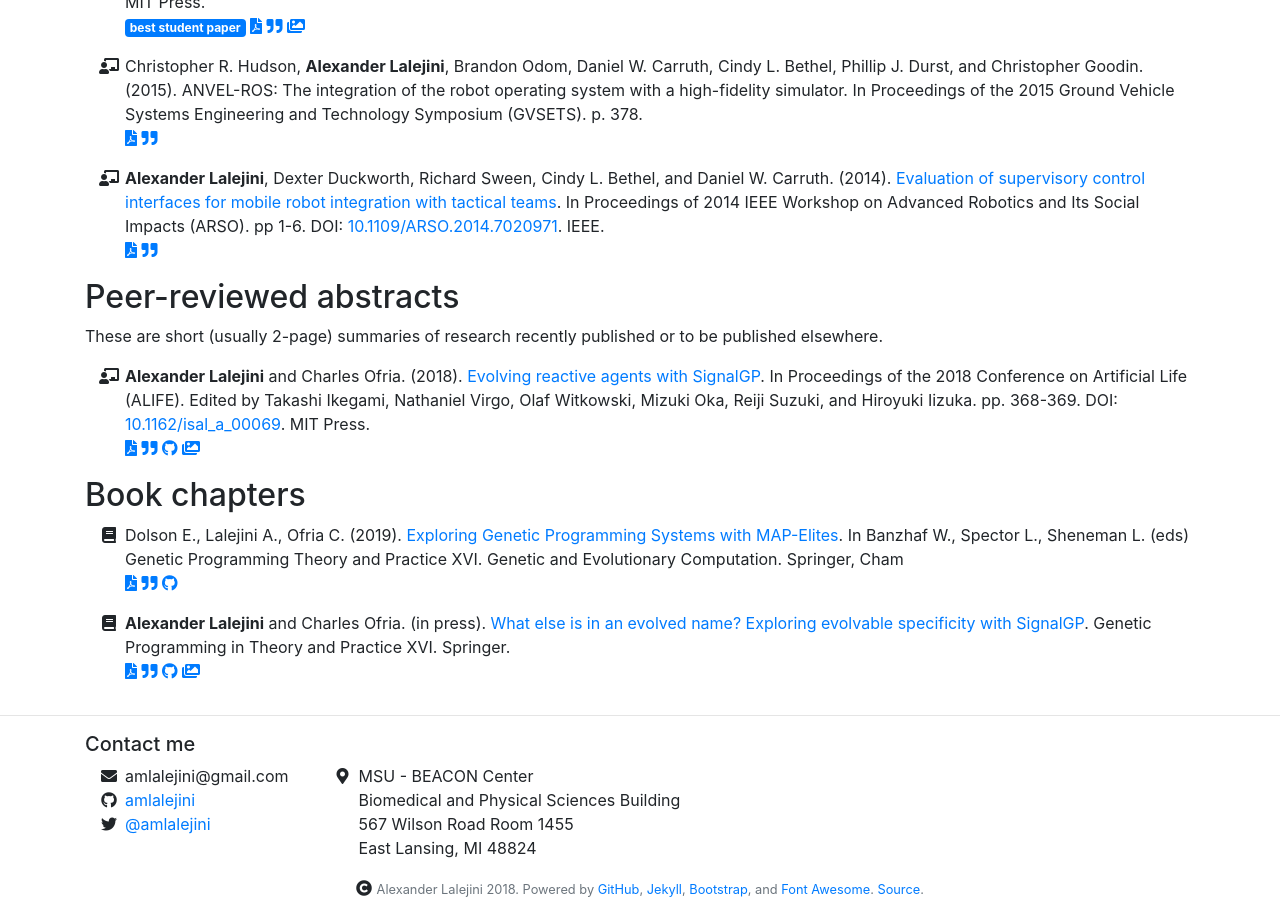
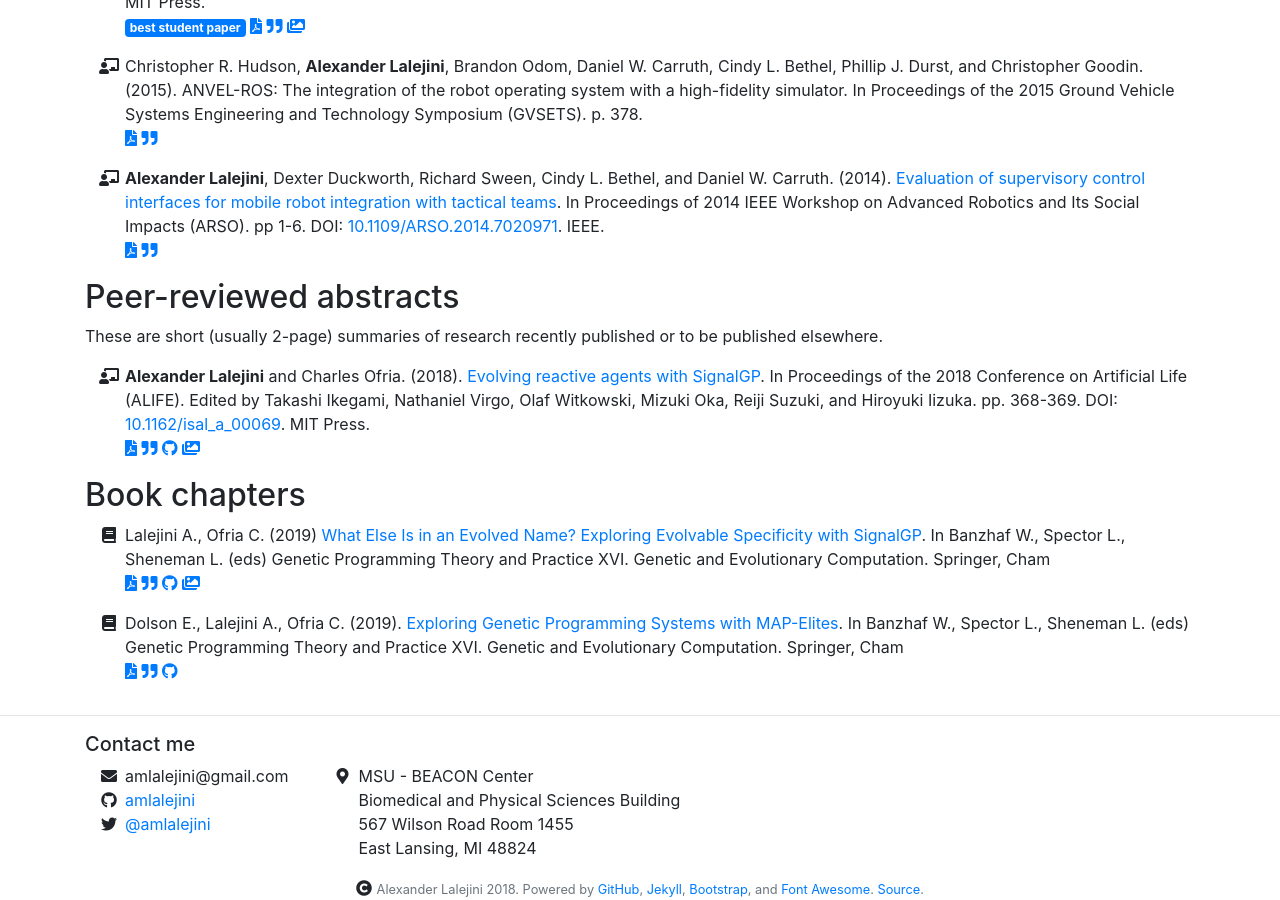
Before and after one commit to amlalejini/amlalejini.github.io, a Jekyll site: the page built from _pages/publications.md, in a window 1280 px wide and 900 px high, scrolled down 1209 px. Built offline with Jekyll 4.4.1, drawn with Linux system fonts in a browser that asks for light colours; nearby versions of some CDN libraries; some of the changed lines change nothing that is shown.

Commit message:
Update Evolvable specificity paper from GPTP

````diff
--- a/_data/publications.yml
+++ b/_data/publications.yml
@@ -257,25 +257,33 @@ publications:
       ```
 
   - citation: |
-      Alexander Lalejini and Charles Ofria. (in press).
-      [What else is in an evolved name? Exploring evolvable specificity with SignalGP](https://doi.org/10.7287/peerj.preprints.27122v1).
-      Genetic Programming in Theory and Practice XVI. Springer.
-    year: 2018
+      Lalejini A., Ofria C. (2019)
+      [What Else Is in an Evolved Name? Exploring Evolvable Specificity with SignalGP](https://doi.org/10.1007/978-3-030-04735-1_6).
+      In Banzhaf W., Spector L., Sheneman L. (eds) Genetic Programming Theory and Practice XVI. Genetic and Evolutionary Computation. Springer, Cham
+    year: 2019
     venue: book
     type: book-chapter
     presentation_link: https://docs.google.com/presentation/d/1KF9iQb08CtQiWYD4py53DDJD_kjzT2U6Z3CtqfF8Bdc/edit?usp=sharing
     github_repository_link: https://github.com/amlalejini/GPTP-2018-Exploring-Evolvable-Specificity-with-SignalGP
     pdf: /pubs/exploring-evolvable-specificity.pdf
-    bibtex_id: Lalejini2018-GPTP
+    bibtex_id: Lalejini2019-GPTP
     bibtex: |
       ```bibtex
-      @article{Lalejini2018-GPTP,
-        author = {Lalejini, Alexander and Ofria, Charles},
-        doi = {10.7287/peerj.preprints.27122v1},
-        journal = {PeerJ Preprints 6:e27122v1},
-        pages = {1--21},
-        title = {{What else is in an evolved name? Exploring evolvable specificity with SignalGP}},
-        url = {https://doi.org/10.7287/peerj.preprints.27122v1},
-        year = {2018}
+      @Inbook{Lalejini2019-GPTP,
+        author="Lalejini, Alexander
+        and Ofria, Charles",
+        editor="Banzhaf, Wolfgang
+        and Spector, Lee
+        and Sheneman, Leigh",
+        title="What Else Is in an Evolved Name? Exploring Evolvable Specificity with SignalGP",
+        bookTitle="Genetic Programming Theory and Practice XVI",
+        year="2019",
+        publisher="Springer International Publishing",
+        address="Cham",
+        pages="103--121",
+        abstract="Tags are evolvable labels that provide genetic programs a flexible mechanism for specification. Tags are used to label and refer to programmatic elements, such as functions or jump targets. However, tags differ from traditional, more rigid methods for handling labeling because they allow for inexact references; that is, a referring tag need not exactly match its referent. Here, we explore how adjusting the threshold for how what qualifies as a match affects adaptive evolution. Further, we propose broadened applications of tags in the context of a genetic programming (GP) technique called SignalGP. SignalGP gives evolution direct access to the event-driven paradigm. Program modules in SignalGP are tagged and can be triggered by signals (with matching tags) from the environment, from other agents, or due to internal regulation. Specifically, we propose to extend this tag based system to: (1) provide more fine-grained control over module execution and regulation (e.g., promotion and repression) akin to natural gene regulatory networks, (2) employ a mosaic of GP representations within a single program, and (3) facilitate major evolutionary transitions in individuality (i.e., allow hierarchical program organization to evolve de novo).",
+        isbn="978-3-030-04735-1",
+        doi="10.1007/978-3-030-04735-1_6",
+        url="https://doi.org/10.1007/978-3-030-04735-1_6"
       }
       ```
````
